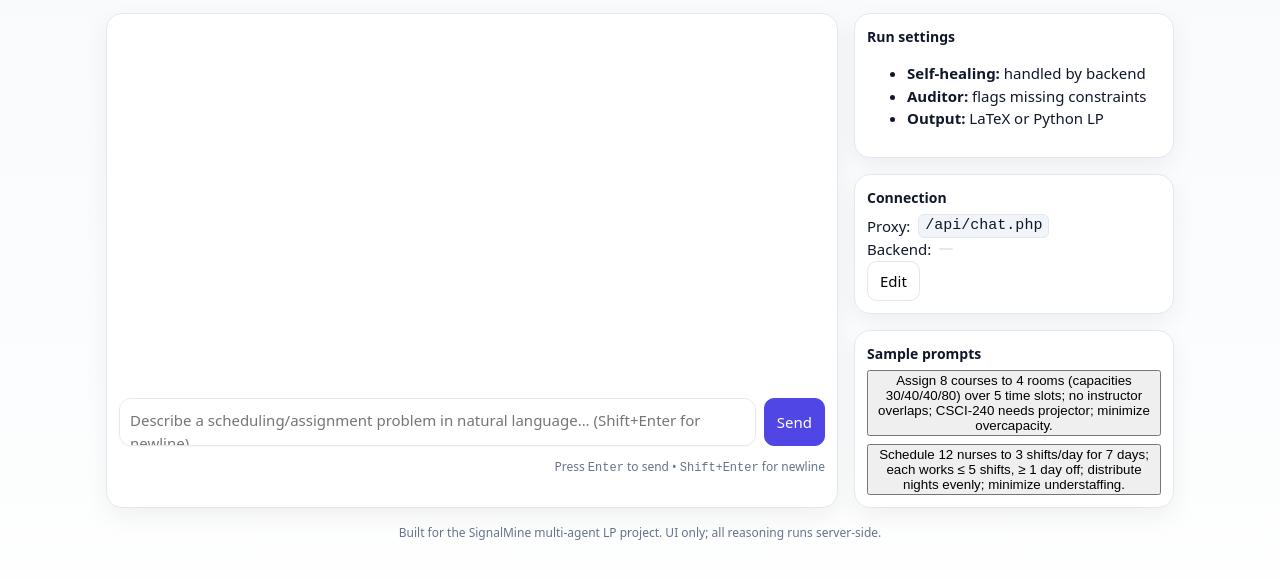
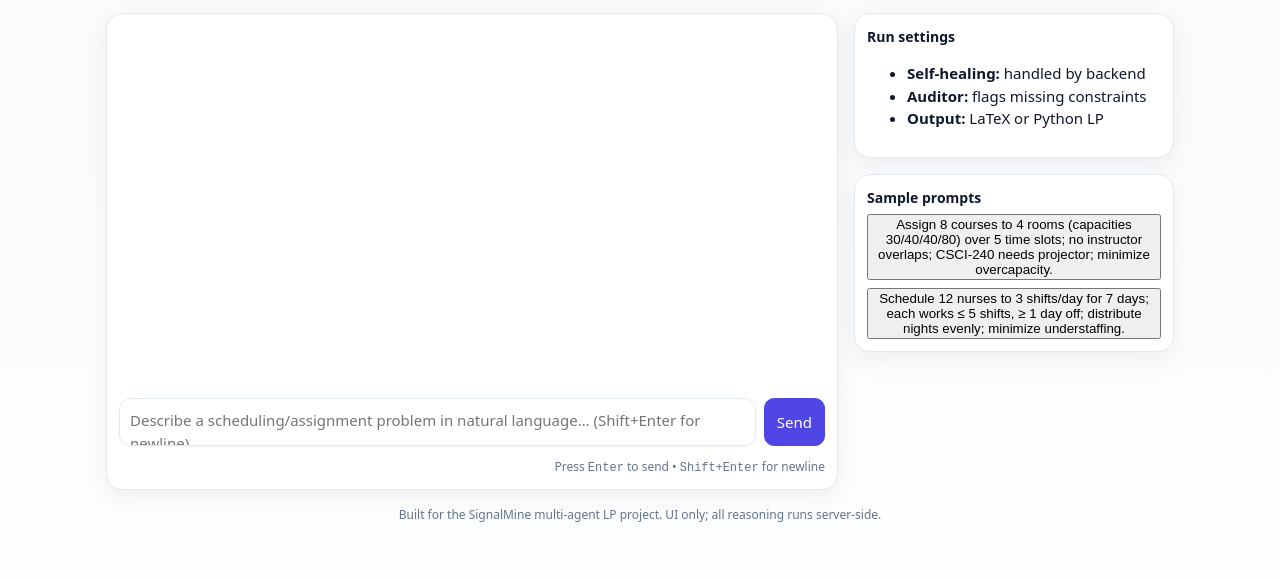
Before and after one commit to Christian-Downs/Signal-Mine-Senior-Project, a plain HTML site: page frontend/public/index.html in a window 1280 px wide. Shown: the part 59-638 px from the top of the page. Drawn offline with Linux system fonts and the light colour scheme.

Commit message:
Update index.html
removed connections box

```diff
--- a/frontend/public/index.html
+++ b/frontend/public/index.html
@@ -38,12 +38,7 @@
                 <li><b>Output:</b> LaTeX or Python LP</li>
             </ul>
         </div>
-        <div class="card">
-            <h3>Connection</h3>
-            <div class="kv"><span>Proxy:</span><code>/api/chat.php</code></div>
-            <div class="kv"><span>Backend:</span><code id="kv-backend"></code></div>
-            <button id="btn-open-settings" class="btn">Edit</button>
-        </div>
+
         <div class="card">
             <h3>Sample prompts</h3>
             <div class="samples">
```
